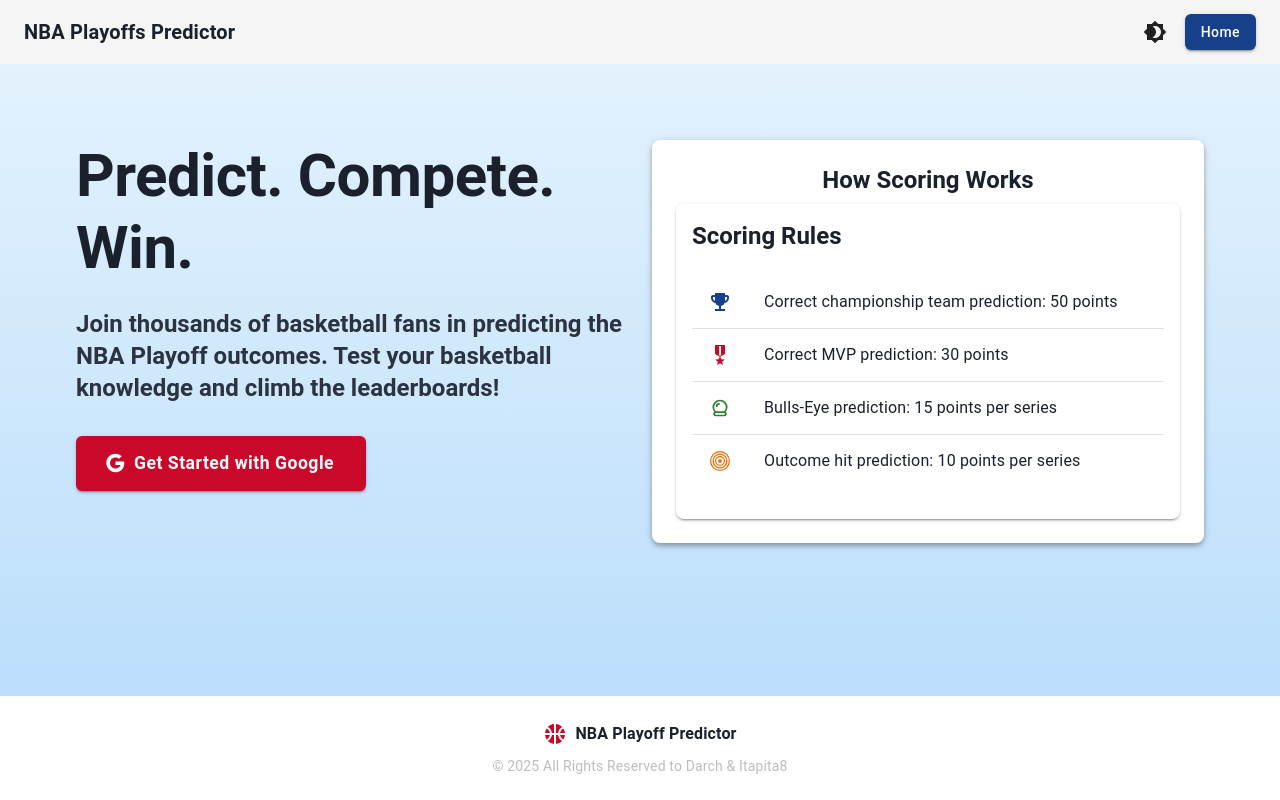
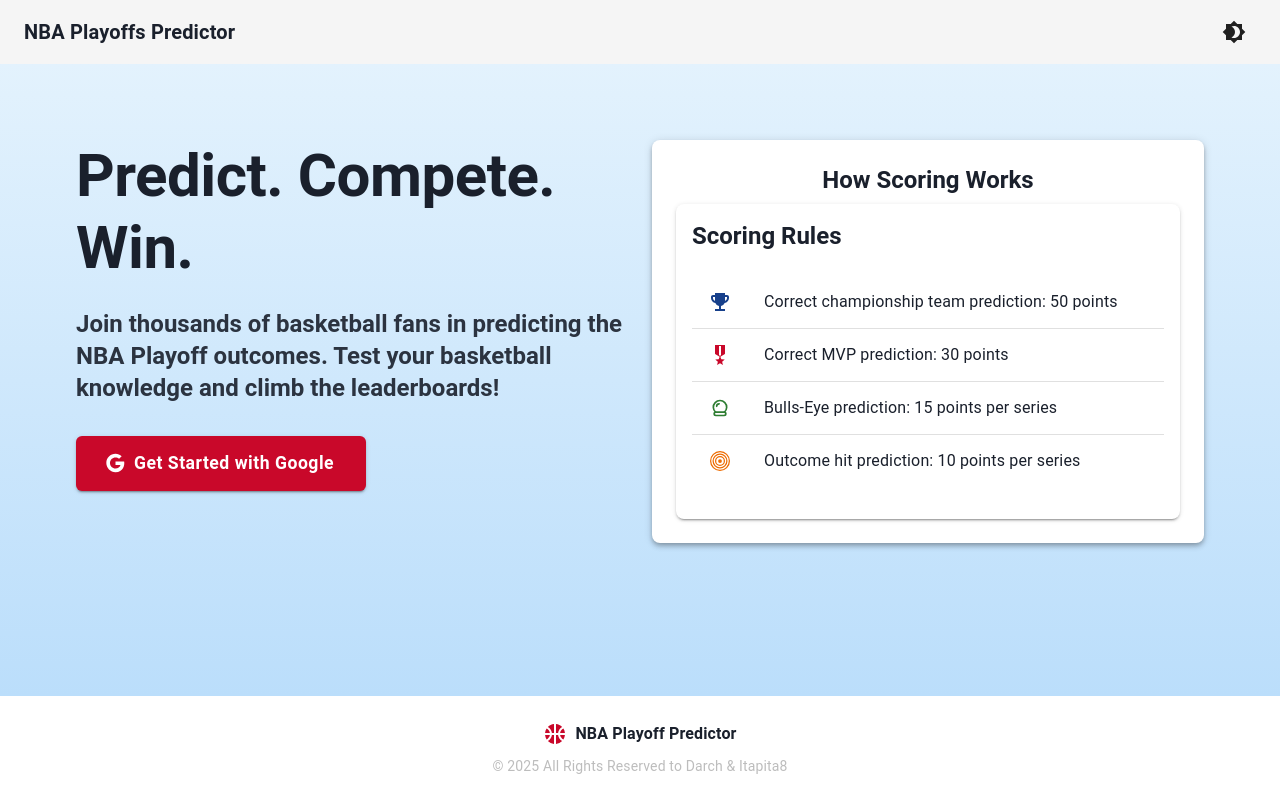
Before and after one commit to itamaraloni/NBA-Playoffs-Brackets-App-Client, a React (Create React App) app: page /landing in a window 1280 px wide. Built offline with nearby package versions, Linux system fonts and the light colour scheme; no server answers.

Commit message:
Added option for StandaloneHeader to be without home button (relevant for LandingPage for example)

```diff
--- a/src/components/StandaloneHeader.jsx
+++ b/src/components/StandaloneHeader.jsx
@@ -11,7 +11,7 @@ import { Link } from 'react-router-dom';
 import { Logout as LogoutIcon } from '@mui/icons-material';
 import ThemeToggle from '../theme/ThemeToggle';
 
-const StandaloneHeader = ({ title, onLogout, showLogout = true }) => {
+const StandaloneHeader = ({ title, onLogout, showLogout = true, showHome = true }) => {
   const theme = useTheme();
 
   return (
@@ -24,6 +24,7 @@ const StandaloneHeader = ({ title, onLogout, showLogout = true }) => {
         <Box sx={{ display: 'flex', alignItems: 'center' }}>
           <ThemeToggle />
 
+          {showHome && (
             <Button
               component={Link}
               to="/dashboard"
@@ -33,6 +34,7 @@ const StandaloneHeader = ({ title, onLogout, showLogout = true }) => {
             >
               Home
             </Button>
+          )}
 
           {showLogout && (
             <Button
```
Lines whose indentation alone changed are shown as unchanged.
